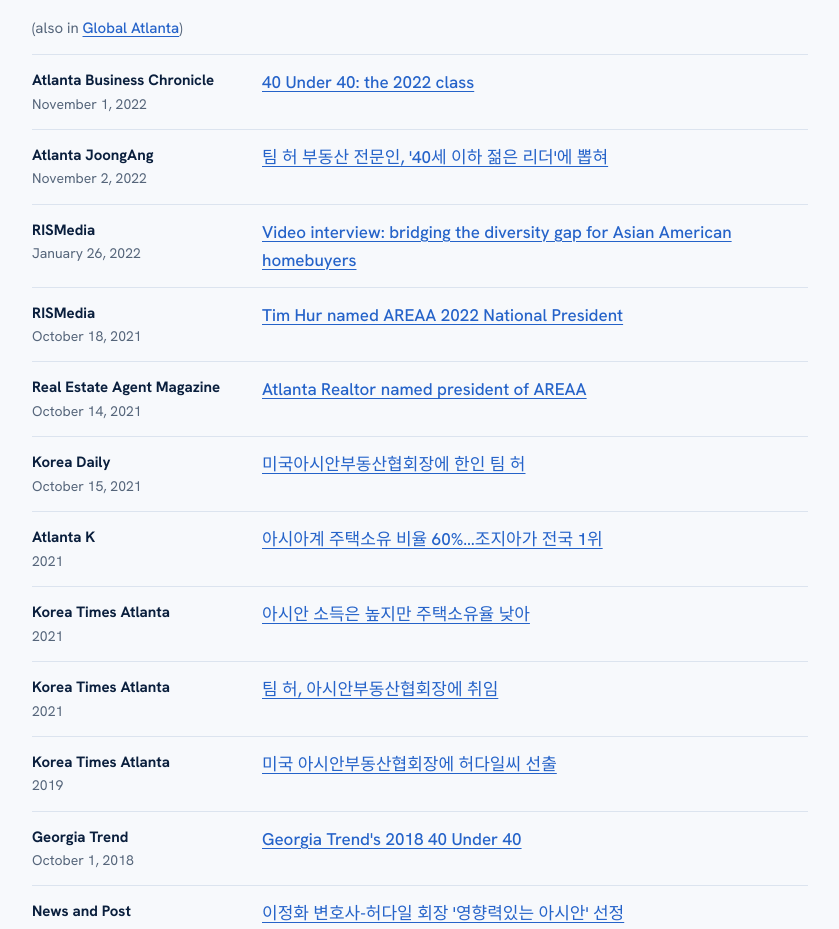
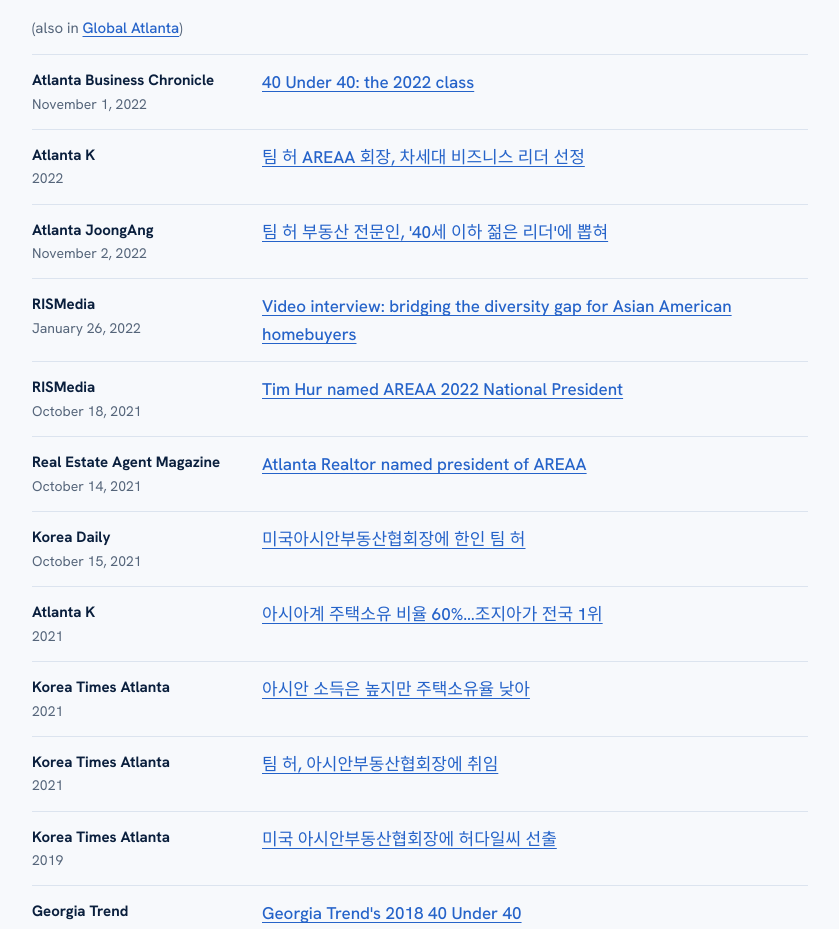
Before and after one commit to pohotech/timhur-site, a plain HTML site: page press/index.html in a window 1280 px wide. Shown: the part 900-1829 px from the top of the page, without its empty margins (364-1203 px from the left). Drawn offline with Linux system fonts and the light colour scheme.

Commit message:
Press: add 2022 Atlanta K 40 Under 40 article
Co-Authored-By: Claude Opus 5.5 <noreply@anthropic.com>
Claude-Session: https://claude.ai/code/session_01RawNjNV4hg6k2u3YuG9bYW

```diff
--- a/press/index.html
+++ b/press/index.html
@@ -78,6 +78,7 @@
         <li><span class="outlet">Atlanta JoongAng<small>February 22, 2024</small></span><a href="https://www.atlantajoongang.com/78974" lang="ko">중국계 '농지 소유금지' 조지아 법안 논란</a></li>
         <li><span class="outlet">Atlanta Civic Circle<small>March 15, 2023</small></span><a href="https://atlantaciviccircle.org/2023/03/15/georgia-house-weighs-bill-to-restrict-land-ownership-for-immigrants-from-china-russia-iran-and-other-targeted-countries/">Georgia House weighs bill to restrict land ownership for immigrants</a> <span class="src">(also in <a href="https://www.globalatlanta.com/georgia-house-weighs-bill-to-restrict-land-ownership-for-immigrants-from-china-russia-iran-and-other-targeted-countries/">Global Atlanta</a>)</span></li>
         <li><span class="outlet">Atlanta Business Chronicle<small>November 1, 2022</small></span><a href="https://www.bizjournals.com/atlanta/news/2022/11/01/40-under-40-age-39-2022-class.html">40 Under 40: the 2022 class</a></li>
+        <li><span class="outlet">Atlanta K<small>2022</small></span><a href="https://atlantak.com/%ED%8C%80-%ED%97%88-areaa-%ED%9A%8C%EC%9E%A5-%EC%B0%A8%EC%84%B8%EB%8C%80-%EB%B9%84%EC%A6%88%EB%8B%88%EC%8A%A4-%EB%A6%AC%EB%8D%94-%EC%84%A0%EC%A0%95/" lang="ko">팀 허 AREAA 회장, 차세대 비즈니스 리더 선정</a></li>
         <li><span class="outlet">Atlanta JoongAng<small>November 2, 2022</small></span><a href="https://www.atlantajoongang.com/48501" lang="ko">팀 허 부동산 전문인, '40세 이하 젊은 리더'에 뽑혀</a></li>
         <li><span class="outlet">RISMedia<small>January 26, 2022</small></span><a href="https://www.rismedia.com/2022/01/26/bridging-the-diversity-gap-for-asian-american-homebuyers/">Video interview: bridging the diversity gap for Asian American homebuyers</a></li>
         <li><span class="outlet">RISMedia<small>October 18, 2021</small></span><a href="https://www.rismedia.com/2021/10/18/tim-hur-areaa-national-president/">Tim Hur named AREAA 2022 National President</a></li>
```
